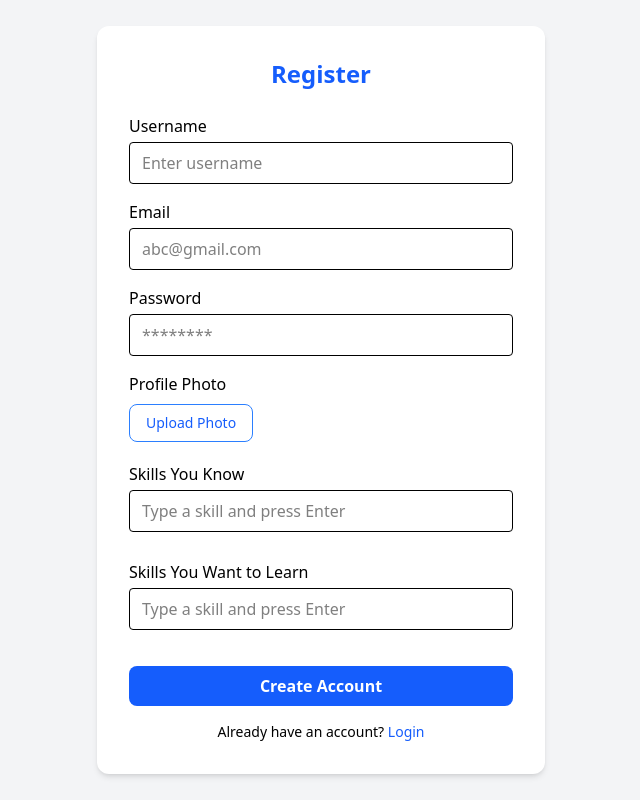
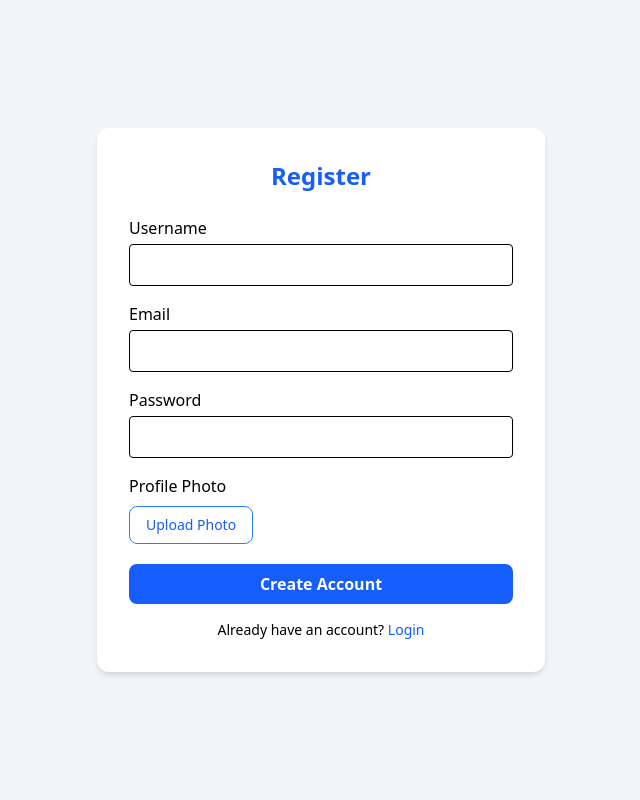
Before and after one commit to Balagonisanthosh/skill-swap-fullstack, a React (Vite) app in the folder Skill_Swap/: page /register in a window 1280 px wide. Shown: the whole page, without its empty margins (319-959 px from the left). Built offline with nearby package versions, Linux system fonts and the light colour scheme.

Commit message:
fixed the register page Ui the styling

```diff
--- a/Skill_Swap/src/pages/Register.jsx
+++ b/Skill_Swap/src/pages/Register.jsx
@@ -6,21 +6,23 @@ const Register = () => {
   const [email, setEmail] = useState("");
   const [password, setPassword] = useState("");
 
-  // ✅ Schema-aligned skill names
   const [knownSkillInput, setKnownSkillInput] = useState("");
   const [skillsYouKnown, setSkillsYouKnown] = useState([]);
 
   const [learnSkillInput, setLearnSkillInput] = useState("");
   const [skillsYouWantToLearn, setSkillsYouWantToLearn] = useState([]);
 
-  // ✅ Profile image
   const [photo, setPhoto] = useState(null);
   const [photoName, setPhotoName] = useState("");
   const fileInputRef = useRef(null);
 
+  const [loading, setLoading] = useState(false);
+
+  // ✅ NEW: error state
+  const [error, setError] = useState("");
+
   const navigate = useNavigate();
 
-  // Add skill on Enter
   const addSkill = (e, inputValue, setInput, skills, setSkills) => {
     if (e.key === "Enter" && inputValue.trim() !== "") {
       e.preventDefault();
@@ -29,12 +31,10 @@ const Register = () => {
     }
   };
 
-  // Remove skill
   const removeSkill = (index, skills, setSkills) => {
     setSkills(skills.filter((_, i) => i !== index));
   };
 
-  // Handle photo select
   const handlePhotoUpload = (e) => {
     const file = e.target.files[0];
     if (!file) return;
@@ -43,29 +43,24 @@ const Register = () => {
     setPhotoName(file.name);
   };
 
-  // Submit form
   const handleSubmitButton = async (e) => {
     e.preventDefault();
+    if (loading) return;
+
+    setError("");       // ✅ clear previous error
+    setLoading(true);
 
     try {
       const formData = new FormData();
-
-      // ✅ Basic fields
       formData.append("username", username);
       formData.append("email", email);
       formData.append("password", password);
-
-      // ✅ Schema-matching skill fields
-      formData.append(
-        "skillsYouKnown",
-        JSON.stringify(skillsYouKnown)
-      );
+      formData.append("skillsYouKnown", JSON.stringify(skillsYouKnown));
       formData.append(
         "skillsYouWantToLearn",
         JSON.stringify(skillsYouWantToLearn)
       );
 
-      // ✅ Profile image (Cloudinary)
       if (photo) {
         formData.append("photo", photo);
       }
@@ -81,16 +76,18 @@ const Register = () => {
       const data = await response.json();
 
       if (!response.ok) {
-        alert(data.message || "Registration failed");
+        setError(data.message || "Registration failed");
+        setLoading(false);
         return;
       }
 
       alert("Registration successful 🎉");
       navigate("/login");
 
-    } catch (error) {
-      console.error("Register error:", error);
-      alert("Something went wrong");
+    } catch (err) {
+      console.error("Register error:", err);
+      setError("Something went wrong. Please try again.");
+      setLoading(false);
     }
   };
 
@@ -100,6 +97,14 @@ const Register = () => {
         className="bg-white p-8 rounded-xl shadow-md w-full max-w-md"
         onSubmit={handleSubmitButton}
       >
+
+        {/* ✅ ERROR MESSAGE */}
+        {error && (
+          <div className="mb-4 bg-red-100 border border-red-400 text-red-700 px-4 py-2 rounded text-sm">
+            {error}
+          </div>
+        )}
+
         <h2 className="text-2xl font-bold text-center mb-6 text-blue-600">
           Register
         </h2>
@@ -111,7 +116,6 @@ const Register = () => {
             type="text"
             value={username}
             onChange={(e) => setUsername(e.target.value)}
-            placeholder="Enter username"
             required
             className="w-full border rounded px-3 py-2 focus:ring-2 focus:ring-blue-500"
           />
@@ -124,7 +128,6 @@ const Register = () => {
             type="email"
             value={email}
             onChange={(e) => setEmail(e.target.value)}
-            placeholder="abc@gmail.com"
             required
             className="w-full border rounded px-3 py-2 focus:ring-2 focus:ring-blue-500"
           />
@@ -137,7 +140,6 @@ const Register = () => {
             type="password"
             value={password}
             onChange={(e) => setPassword(e.target.value)}
-            placeholder="********"
             required
             className="w-full border rounded px-3 py-2 focus:ring-2 focus:ring-blue-500"
           />
@@ -146,136 +148,48 @@ const Register = () => {
         {/* Profile Photo */}
         <div className="mb-5">
           <label className="block mb-2 font-medium">Profile Photo</label>
-
-          <div className="flex flex-col gap-2">
           <button
             type="button"
             onClick={() => fileInputRef.current.click()}
-              className="w-fit px-4 py-2 border border-blue-500 text-blue-600 rounded-lg hover:bg-blue-50 transition text-sm font-medium"
+            className="px-4 py-2 border border-blue-500 text-blue-600 rounded-lg hover:bg-blue-50 transition text-sm font-medium"
           >
             Upload Photo
           </button>
 
           {photoName && (
-              <p className="text-sm text-gray-600">
-                ✅ Uploaded:{" "}
-                <span className="font-medium">{photoName}</span>
+            <p className="text-sm text-gray-600 mt-2">
+              ✅ Uploaded: <span className="font-medium">{photoName}</span>
             </p>
           )}
 
           <input
             ref={fileInputRef}
             type="file"
+            hidden
             accept="image/*"
-              hidden
             onChange={handlePhotoUpload}
           />
-          </div>
-        </div>
-
-        {/* Skills You Know */}
-        <div className="mb-4">
-          <label className="block mb-1 font-medium">Skills You Know</label>
-          <input
-            type="text"
-            value={knownSkillInput}
-            onChange={(e) => setKnownSkillInput(e.target.value)}
-            onKeyDown={(e) =>
-              addSkill(
-                e,
-                knownSkillInput,
-                setKnownSkillInput,
-                skillsYouKnown,
-                setSkillsYouKnown
-              )
-            }
-            placeholder="Type a skill and press Enter"
-            className="w-full border rounded px-3 py-2 focus:ring-2 focus:ring-blue-500"
-          />
-
-          <div className="flex flex-wrap gap-2 mt-3">
-            {skillsYouKnown.map((skill, index) => (
-              <span
-                key={index}
-                className="bg-green-100 text-green-700 px-3 py-1 rounded-full text-sm flex items-center gap-2"
-              >
-                {skill}
-                <button
-                  type="button"
-                  onClick={() =>
-                    removeSkill(index, skillsYouKnown, setSkillsYouKnown)
-                  }
-                  className="text-red-500 font-bold"
-                >
-                  ×
-                </button>
-              </span>
-            ))}
-          </div>
-        </div>
-
-        {/* Skills You Want To Learn */}
-        <div className="mb-6">
-          <label className="block mb-1 font-medium">
-            Skills You Want to Learn
-          </label>
-          <input
-            type="text"
-            value={learnSkillInput}
-            onChange={(e) => setLearnSkillInput(e.target.value)}
-            onKeyDown={(e) =>
-              addSkill(
-                e,
-                learnSkillInput,
-                setLearnSkillInput,
-                skillsYouWantToLearn,
-                setSkillsYouWantToLearn
-              )
-            }
-            placeholder="Type a skill and press Enter"
-            className="w-full border rounded px-3 py-2 focus:ring-2 focus:ring-blue-500"
-          />
-
-          <div className="flex flex-wrap gap-2 mt-3">
-            {skillsYouWantToLearn.map((skill, index) => (
-              <span
-                key={index}
-                className="bg-blue-100 text-blue-700 px-3 py-1 rounded-full text-sm flex items-center gap-2"
-              >
-                {skill}
-                <button
-                  type="button"
-                  onClick={() =>
-                    removeSkill(
-                      index,
-                      skillsYouWantToLearn,
-                      setSkillsYouWantToLearn
-                    )
-                  }
-                  className="text-red-500 font-bold"
-                >
-                  ×
-                </button>
-              </span>
-            ))}
-          </div>
         </div>
 
         {/* Submit */}
         <button
           type="submit"
-          className="w-full bg-blue-600 text-white py-2 rounded-lg font-semibold hover:bg-blue-700 transition"
+          disabled={loading}
+          className={`w-full py-2 rounded-lg font-semibold transition
+            ${
+              loading
+                ? "bg-blue-400 cursor-not-allowed"
+                : "bg-blue-600 hover:bg-blue-700 text-white"
+            }
+          `}
         >
-          Create Account
+          {loading ? "Loading..." : "Create Account"}
         </button>
 
         {/* Login Redirect */}
         <p className="text-center text-sm mt-4">
           Already have an account?{" "}
-          <Link
-            to="/login"
-            className="text-blue-600 font-medium hover:underline"
-          >
+          <Link to="/login" className="text-blue-600 font-medium hover:underline">
             Login
           </Link>
         </p>
```
Lines whose indentation alone changed are shown as unchanged.
